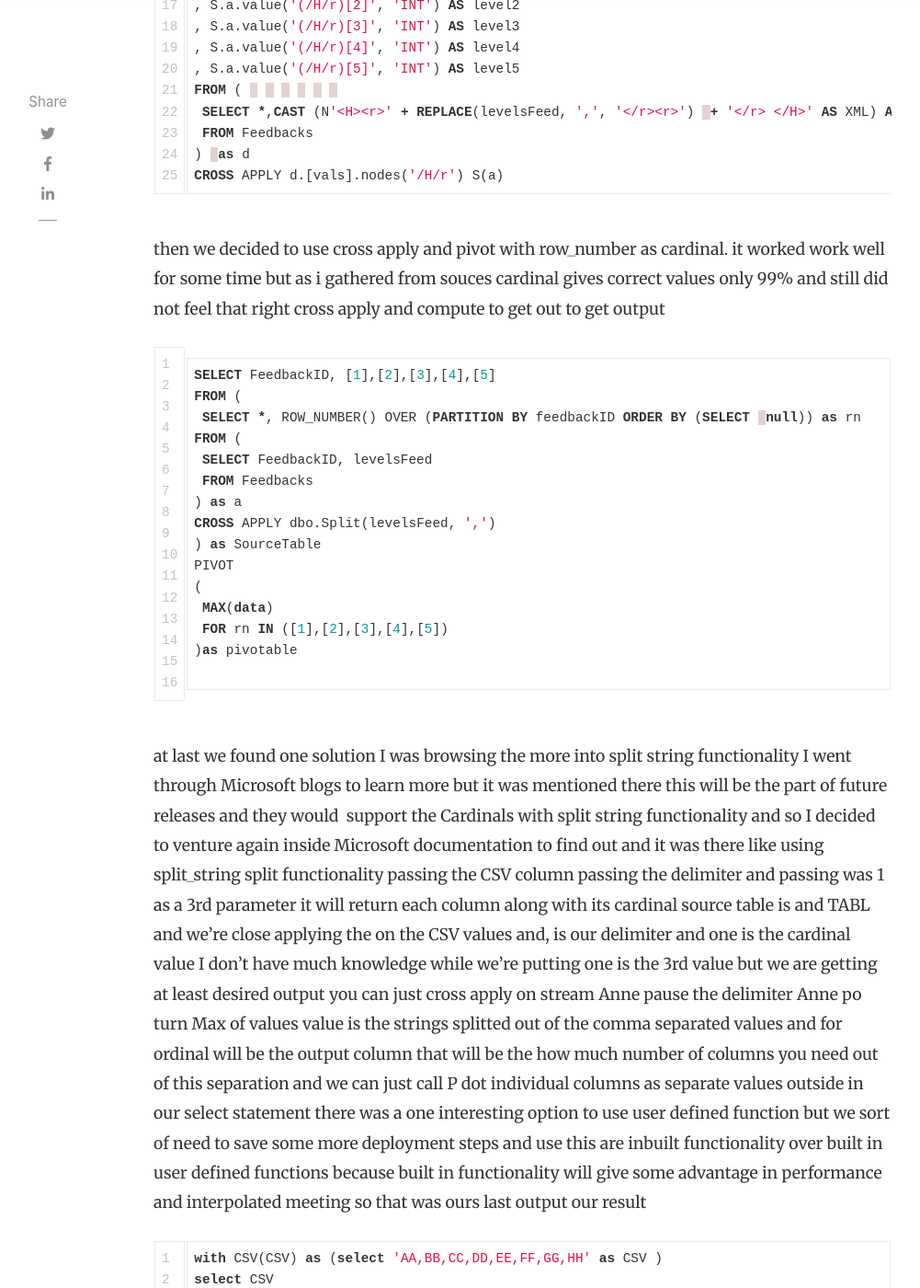
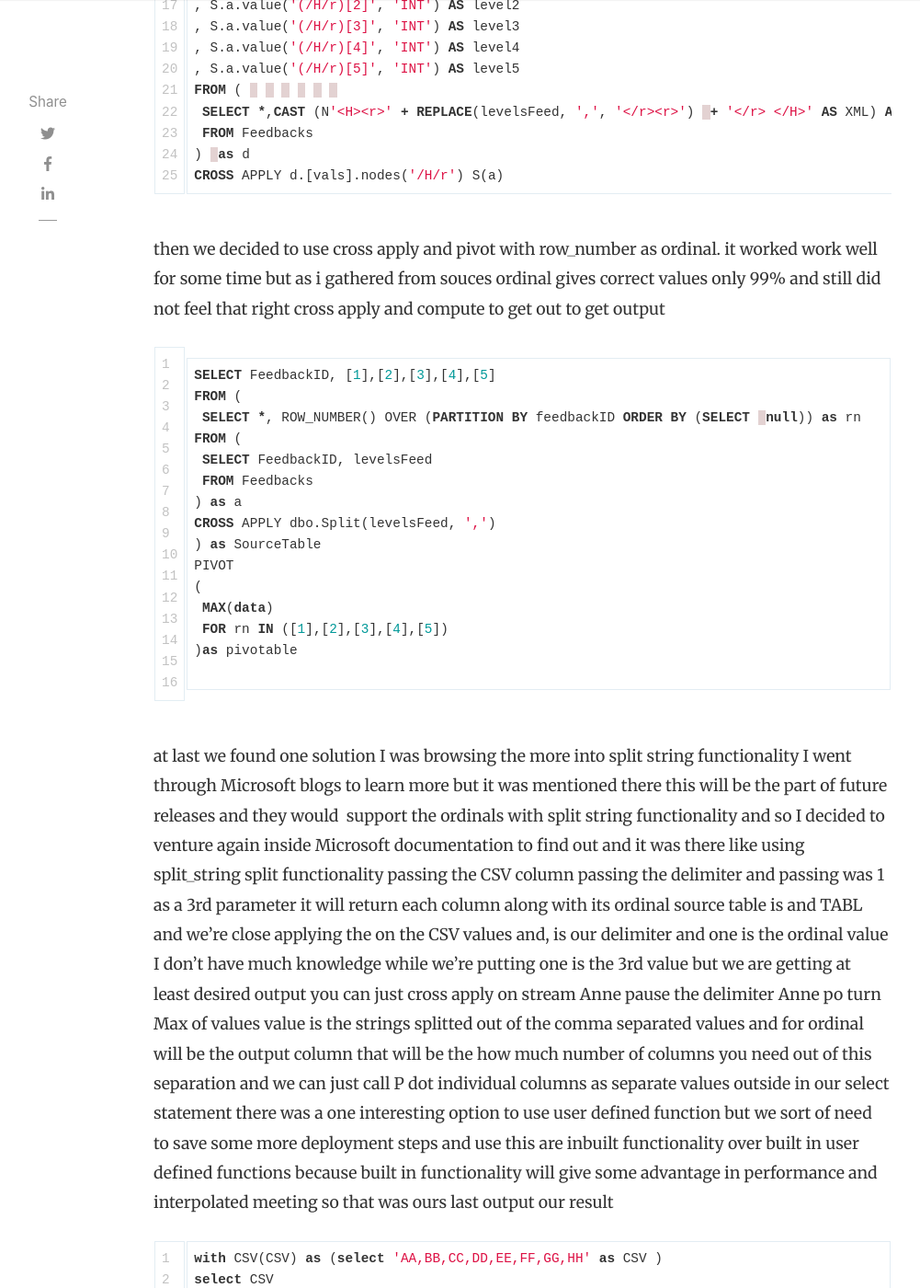
Before and after one commit to ashish-choudhari/weblog, a Jekyll site: the page built from _posts/2022-03-16-comma-separated-values-columns.md, in a window 1280 px wide and 1400 px high, scrolled down 1944 px. Shown: the whole window at 92% size, without its empty margins (118-1119 px from the left). Built offline with Jekyll 4.4.1, drawn with Linux system fonts in a browser that asks for light colours; nearby versions of some CDN libraries; comment, search, counter and statistics services are not loaded.

Commit message:
made changes

```diff
--- a/_posts/2022-03-16-comma-separated-values-columns.md
+++ b/_posts/2022-03-16-comma-separated-values-columns.md
@@ -52,7 +52,7 @@
 CROSS APPLY d.[vals].nodes('/H/r') S(a)
 ~~~
 
-then we decided to use cross apply and pivot with row_number as cardinal. it worked work well for some time but as i gathered from souces cardinal gives correct values only 99% and still did not feel that right cross apply and compute to get out to get output
+then we decided to use cross apply and pivot with row_number as ordinal. it worked work well for some time but as i gathered from souces ordinal gives correct values only 99% and still did not feel that right cross apply and compute to get out to get output
 
 ~~~sql
 
@@ -73,7 +73,7 @@
 
 ~~~
 
-at last we found one solution I was browsing the more into split string functionality I went through Microsoft blogs to learn more but it was mentioned there this will be the part of future releases and they would  support the Cardinals with split string functionality and so I decided to venture again inside Microsoft documentation to find out and it was there like using split_string split functionality passing the CSV column passing the delimiter and passing was 1 as a 3rd parameter it will return each column along with its cardinal source table is and TABL and we're close applying the on the CSV values and, is our delimiter and one is the cardinal value I don't have much knowledge while we're putting one is the 3rd value but we are getting at least desired output you can just cross apply on stream Anne pause the delimiter Anne po turn Max of values value is the strings splitted out of the comma separated values and for ordinal will be the output column that will be the how much number of columns you need out of this separation and we can just call P dot individual columns as separate values outside in our select statement there was a one interesting option to use user defined function but we sort of need to save some more deployment steps and use this are inbuilt functionality over built in user defined functions because built in functionality will give some advantage in performance and interpolated meeting so that was ours last output our result
+at last we found one solution I was browsing the more into split string functionality I went through Microsoft blogs to learn more but it was mentioned there this will be the part of future releases and they would  support the ordinals with split string functionality and so I decided to venture again inside Microsoft documentation to find out and it was there like using split_string split functionality passing the CSV column passing the delimiter and passing was 1 as a 3rd parameter it will return each column along with its ordinal source table is and TABL and we're close applying the on the CSV values and, is our delimiter and one is the ordinal value I don't have much knowledge while we're putting one is the 3rd value but we are getting at least desired output you can just cross apply on stream Anne pause the delimiter Anne po turn Max of values value is the strings splitted out of the comma separated values and for ordinal will be the output column that will be the how much number of columns you need out of this separation and we can just call P dot individual columns as separate values outside in our select statement there was a one interesting option to use user defined function but we sort of need to save some more deployment steps and use this are inbuilt functionality over built in user defined functions because built in functionality will give some advantage in performance and interpolated meeting so that was ours last output our result
 
 
 ~~~sql
```
